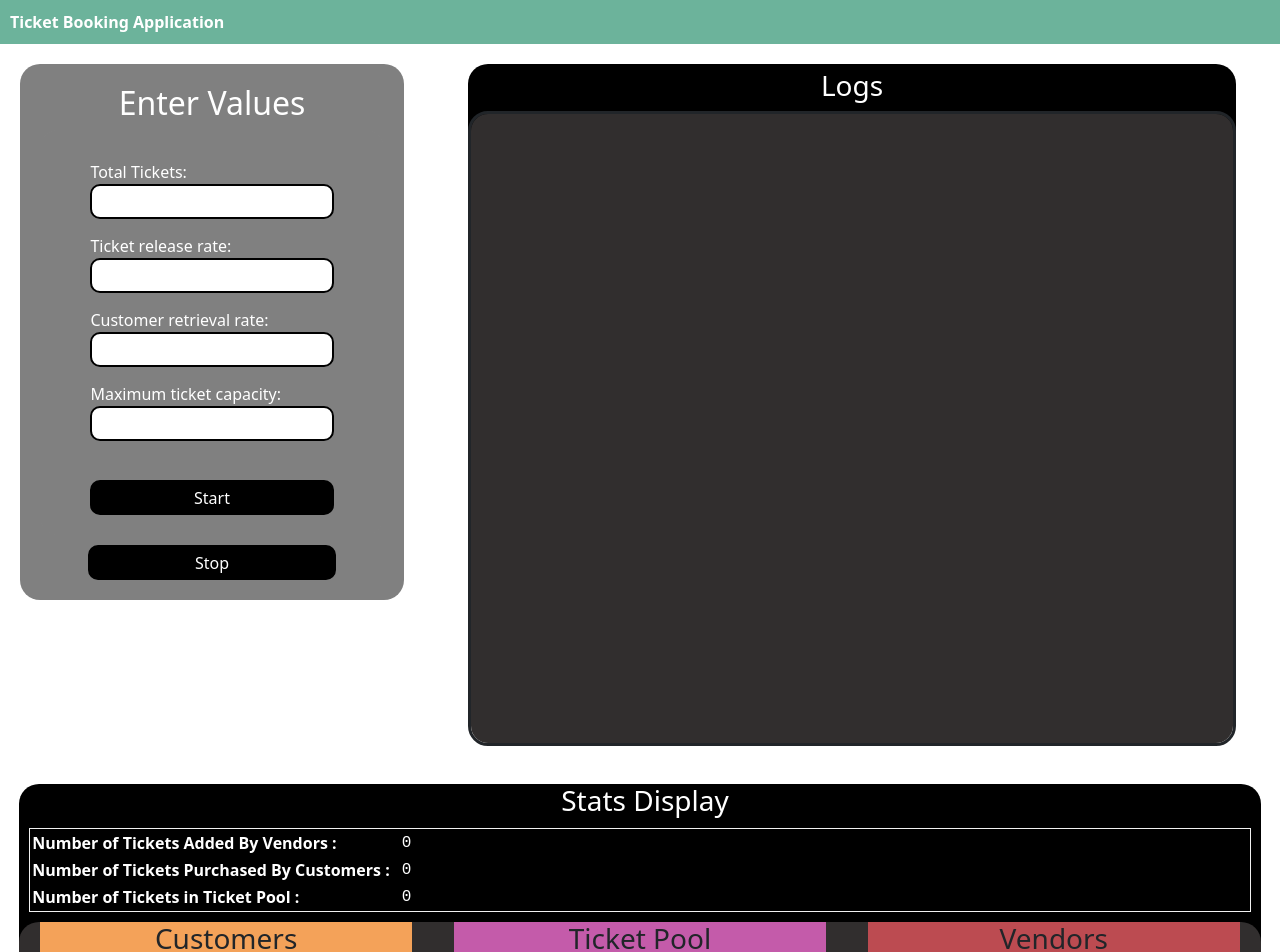
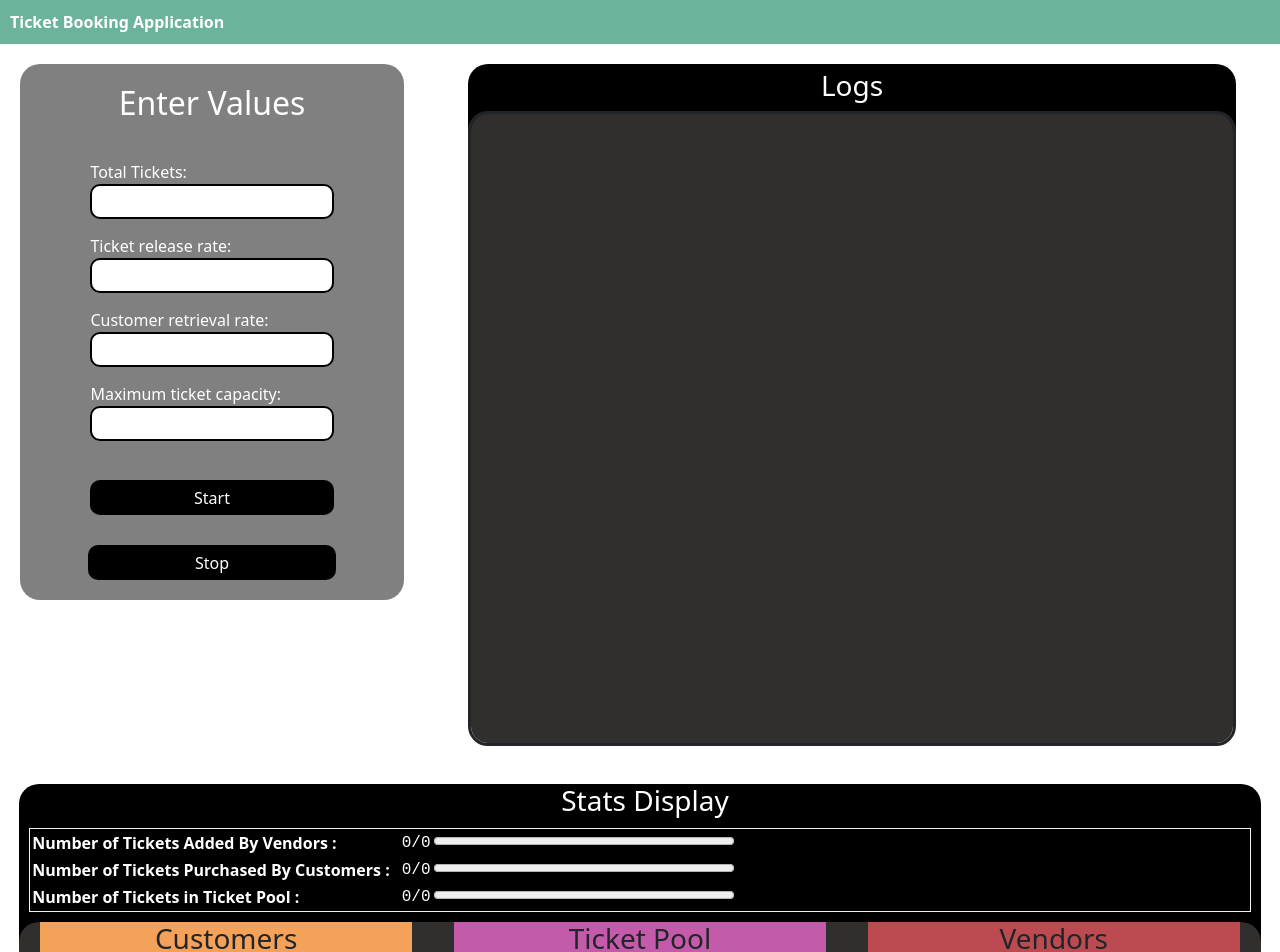
Before and after one commit to vethumIIT/Tickets-Booking-Simulator, a React (Vite) app in the folder FRONTEND/ticketing-application/: page / in a window 1280 px wide. Shown: the top 952 px of the page. Built offline with nearby package versions, Linux system fonts and the light colour scheme; no server answers.

Commit message:
added progress bars
added progress bars to statistics in the frontend

```diff
--- a/FRONTEND/ticketing-application/src/pages/SimulatorPage.jsx
+++ b/FRONTEND/ticketing-application/src/pages/SimulatorPage.jsx
@@ -22,6 +22,9 @@ const SimulatorPage = () => {
         "ticketCount":0,
         "ticketListSize":0
     });
+
+    var [totalTickets, setTotalTickets] = useState(0);
+    var [maxTicketCapacity, setMaxTicketCapacity] = useState(0);
 
 
     useEffect(()=>{
@@ -236,6 +239,9 @@ const SimulatorPage = () => {
             "maxTicketCapacity":inputs["maxTicketCapacity"]
         };
 
+        setTotalTickets(inputs["totalTickets"]);
+        setMaxTicketCapacity(inputs["maxTicketCapacity"]);
+
         handleStart(data);
 
     }
@@ -251,12 +257,21 @@ const SimulatorPage = () => {
                 },
                 body: JSON.stringify(data), // Convert JavaScript object to JSON string
             });
+            var prevTotalTickets = totalTickets;
+            var prevMaxTickets = maxTicketCapacity;
 
             if (!response.ok) {
                 throw new Error(`HTTP error! Status: ${response.status}`);
+            } else{
+                setTotalTickets(data["totalTickets"]);
+                setMaxTicketCapacity(data["maxTicketCapacity"]);
             }
 
             const result = await response.text(); // Parse the response
+            if(result=="Running"){
+                setTotalTickets(prevTotalTickets);
+                setMaxTicketCapacity(prevMaxTickets);
+            }
             alert(result); // Handle the response
             setRunningSimulation(false);
 
@@ -368,15 +383,18 @@ const SimulatorPage = () => {
             <div id="stats">
                 <table>
                     <tr><th>Number of Tickets Added By Vendors :   </th>
-                        <td className="tableStats">{stats.ticketCount}</td>
+                        <td className="tableStats">{stats.ticketCount}/{totalTickets}</td>
+                        <td><progress value={stats.ticketCount} max={totalTickets} style={{ width: "300px" }}></progress></td>
                     </tr>
                     <tr>
                         <th>Number of Tickets Purchased By Customers :   </th>
-                        <td className="tableStats">{stats.ticketBookedCount}</td>
+                        <td className="tableStats">{stats.ticketBookedCount}/{totalTickets}</td>
+                        <td><progress value={stats.ticketBookedCount} max={totalTickets} style={{ width: "300px" }}></progress></td>
                         </tr>
                     <tr>
                         <th>Number of Tickets in Ticket Pool :   </th>
-                        <td className="tableStats">{stats.ticketListSize}</td>
+                        <td className="tableStats">{stats.ticketListSize}/{maxTicketCapacity}</td>
+                        <td><progress value={stats.ticketListSize} max={maxTicketCapacity} style={{ width: "300px" }}></progress></td>
                     </tr>
                 </table>
             </div>
```
